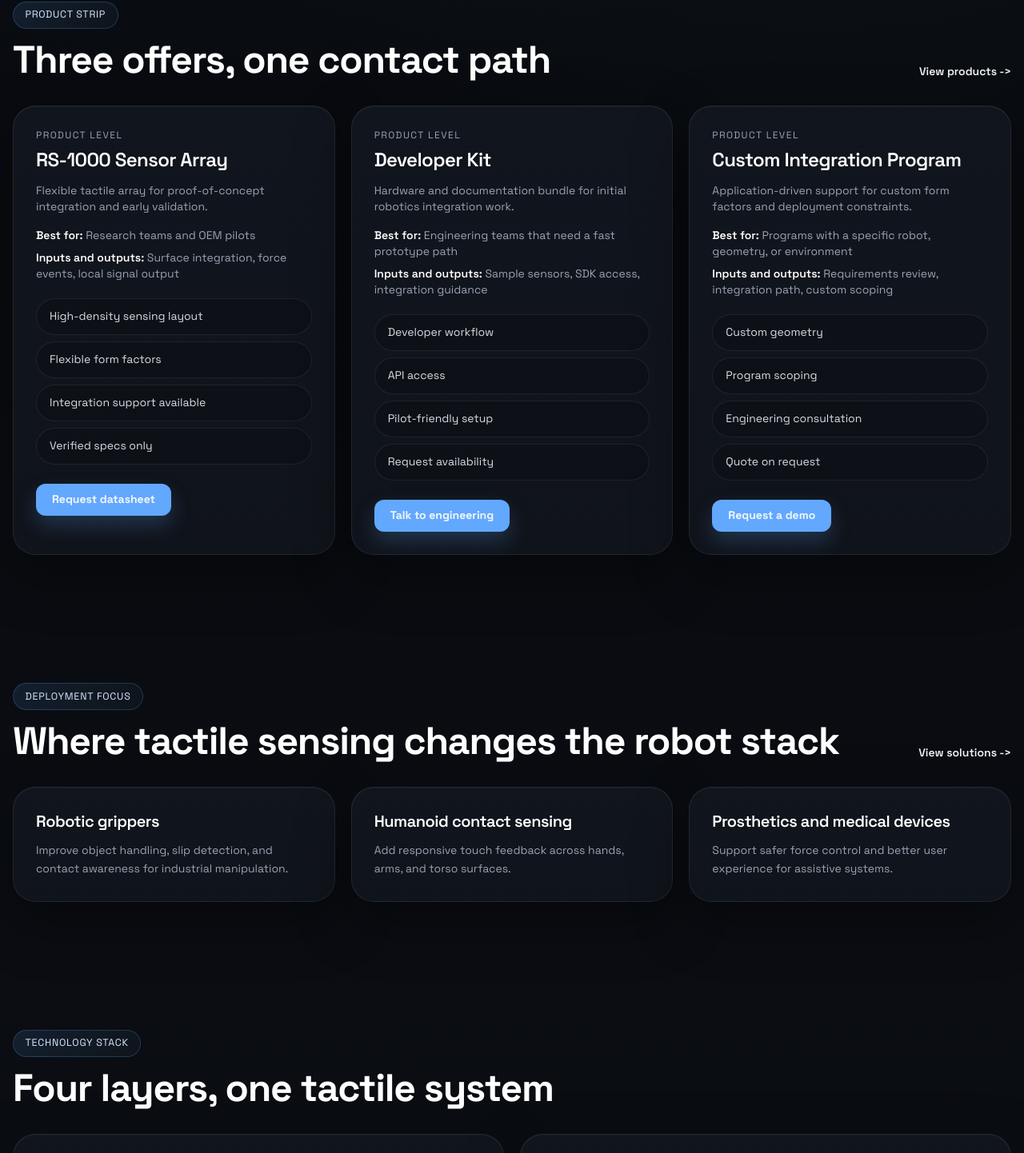
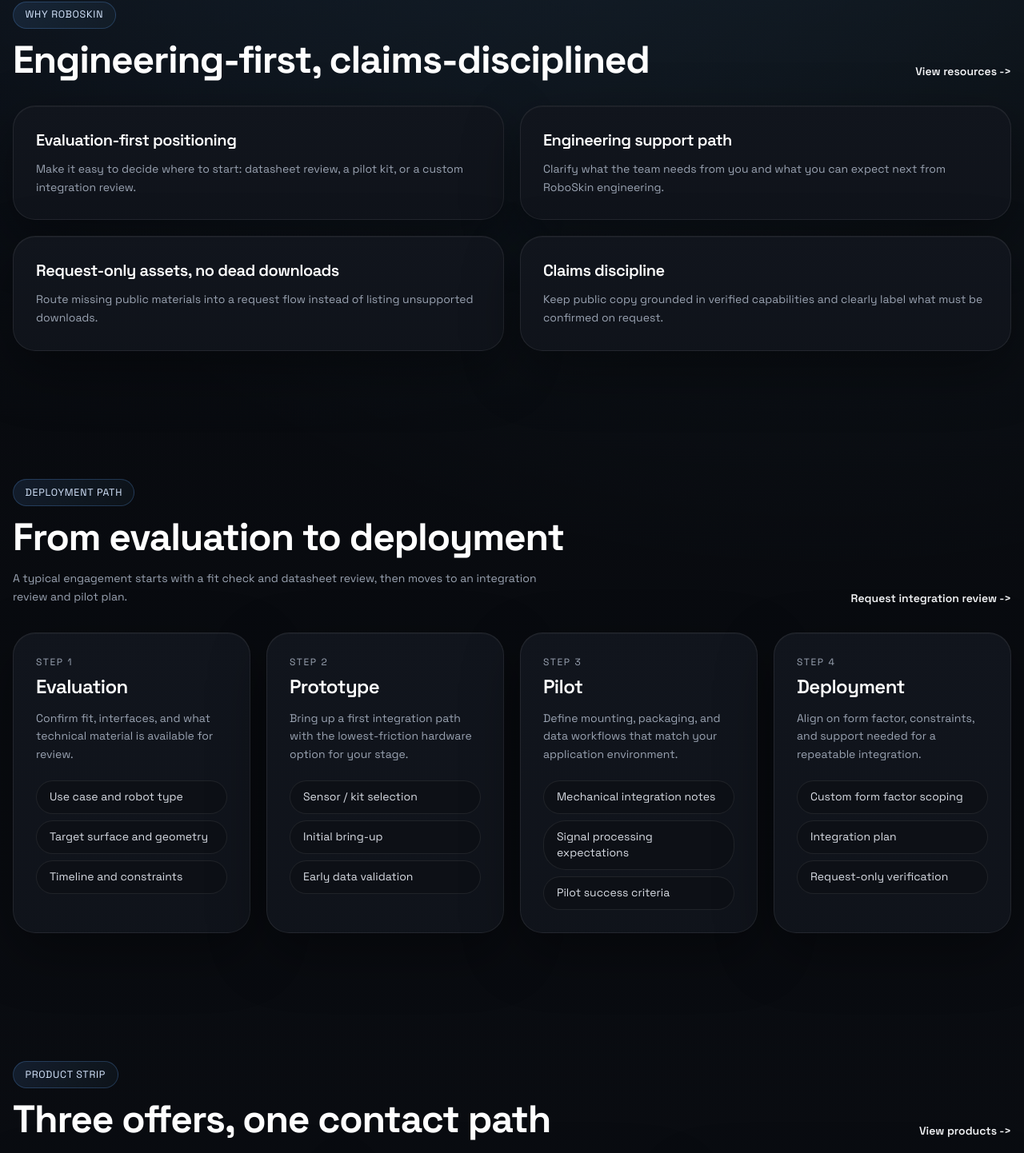
Before and after one commit to 156631890/roboskin.ai, a Next.js app: page / in a window 1280 px wide. Shown: the part 1177-2619 px from the top of the page at 80% size. Built offline with nearby package versions, Linux system fonts and the light colour scheme.

Commit message:
Expand homepage with proof points and deployment path

```diff
--- a/src/app/page.tsx
+++ b/src/app/page.tsx
@@ -1,5 +1,5 @@
 import Link from 'next/link';
-import { homeStats, homeUseCases, productCards, site, technologyLayers } from '@/content/site';
+import { homeProofPoints, homeStats, homeUseCases, productCards, site, technologyLayers } from '@/content/site';
 
 export default function Home() {
   return (
@@ -12,7 +12,7 @@
               Precision tactile hardware for robots that need real touch.
             </h1>
             <p className="mt-6 max-w-xl text-lg leading-relaxed text-[#9aa3b2]">
-              High-density pressure sensing arrays, integration support, and custom form factors for research teams and OEM programs.
+              For robotics teams evaluating tactile sensing: compare the sensor array, developer kit, and custom integration program, then request the right next step.
             </p>
             <div className="mt-9 flex flex-wrap gap-4">
               <Link
@@ -105,6 +105,88 @@
         <div className="container-shell">
           <div className="mb-8 flex flex-wrap items-end justify-between gap-4">
             <div>
+              <span className="eyebrow">Why RoboSkin</span>
+              <h2 className="mt-4 text-3xl font-bold tracking-tight text-white md:text-5xl">Engineering-first, claims-disciplined</h2>
+            </div>
+            <Link href="/resources" className="text-sm font-semibold text-[#62a8ff] hover:text-[#7dd3fc]">
+              View resources {'->'}
+            </Link>
+          </div>
+
+          <div className="grid gap-5 md:grid-cols-2">
+            {homeProofPoints.map((item, idx) => (
+              <article key={item.title} className="glass-card reveal p-7" style={{ animationDelay: `${idx * 0.06}s` }}>
+                <h3 className="text-xl font-semibold tracking-tight text-white">{item.title}</h3>
+                <p className="mt-3 text-sm leading-relaxed text-[#9aa3b2]">{item.description}</p>
+              </article>
+            ))}
+          </div>
+        </div>
+      </section>
+
+      <section className="py-14 md:py-20">
+        <div className="container-shell">
+          <div className="mb-8 flex flex-wrap items-end justify-between gap-4">
+            <div>
+              <span className="eyebrow">Deployment path</span>
+              <h2 className="mt-4 text-3xl font-bold tracking-tight text-white md:text-5xl">From evaluation to deployment</h2>
+              <p className="mt-4 max-w-2xl text-sm leading-relaxed text-[#9aa3b2]">
+                A typical engagement starts with a fit check and datasheet review, then moves to an integration review and pilot plan.
+              </p>
+            </div>
+            <Link href="/contact?requestType=integration" className="text-sm font-semibold text-[#62a8ff] hover:text-[#7dd3fc]">
+              Request integration review {'->'}
+            </Link>
+          </div>
+
+          <div className="grid gap-5 md:grid-cols-2 lg:grid-cols-4">
+            {[
+              {
+                step: 'Step 1',
+                title: 'Evaluation',
+                body: 'Confirm fit, interfaces, and what technical material is available for review.',
+                bullets: ['Use case and robot type', 'Target surface and geometry', 'Timeline and constraints'],
+              },
+              {
+                step: 'Step 2',
+                title: 'Prototype',
+                body: 'Bring up a first integration path with the lowest-friction hardware option for your stage.',
+                bullets: ['Sensor / kit selection', 'Initial bring-up', 'Early data validation'],
+              },
+              {
+                step: 'Step 3',
+                title: 'Pilot',
+                body: 'Define mounting, packaging, and data workflows that match your application environment.',
+                bullets: ['Mechanical integration notes', 'Signal processing expectations', 'Pilot success criteria'],
+              },
+              {
+                step: 'Step 4',
+                title: 'Deployment',
+                body: 'Align on form factor, constraints, and support needed for a repeatable integration.',
+                bullets: ['Custom form factor scoping', 'Integration plan', 'Request-only verification'],
+              },
+            ].map((item, idx) => (
+              <article key={item.title} className="glass-card reveal p-7" style={{ animationDelay: `${idx * 0.06}s` }}>
+                <p className="text-xs uppercase tracking-[0.14em] text-[#9aa3b2]">{item.step}</p>
+                <h3 className="mt-2 text-2xl font-semibold tracking-tight text-white">{item.title}</h3>
+                <p className="mt-3 text-sm leading-relaxed text-[#9aa3b2]">{item.body}</p>
+                <ul className="mt-5 space-y-2 text-sm text-[#d8dce4]">
+                  {item.bullets.map((bullet) => (
+                    <li key={bullet} className="rounded-lg border border-white/8 bg-[#0d1016] px-4 py-2.5">
+                      {bullet}
+                    </li>
+                  ))}
+                </ul>
+              </article>
+            ))}
+          </div>
+        </div>
+      </section>
+
+      <section className="py-14 md:py-20">
+        <div className="container-shell">
+          <div className="mb-8 flex flex-wrap items-end justify-between gap-4">
+            <div>
               <span className="eyebrow">Product strip</span>
               <h2 className="mt-4 text-3xl font-bold tracking-tight text-white md:text-5xl">Three offers, one contact path</h2>
             </div>
@@ -118,7 +200,7 @@
                 <p className="text-xs uppercase tracking-[0.12em] text-[#9aa3b2]">Product level</p>
                 <h3 className="mt-2 text-2xl font-semibold tracking-tight text-white">{product.name}</h3>
                 <p className="mt-3 text-sm text-[#9aa3b2]">{product.summary}</p>
-                <p className="mt-4 text-sm text-[#9aa3b2]"><span className="font-semibold text-white">Best for:</span> {product.bestFor}</p>
+                <p className="mt-4 text-sm text-[#9aa3b2]"><span className="font-semibold text-white">Start here if:</span> {product.bestFor}</p>
                 <p className="mt-2 text-sm text-[#9aa3b2]"><span className="font-semibold text-white">Inputs and outputs:</span> {product.inputsOutputs}</p>
                 <ul className="mt-5 space-y-2">
                   {product.specs.map((spec) => (
@@ -139,6 +221,9 @@
                 >
                   {product.cta}
                 </Link>
+                <p className="mt-3 text-xs uppercase tracking-[0.14em] text-[#9aa3b2]">
+                  Next: request technical material or an integration review
+                </p>
               </article>
             ))}
           </div>
@@ -188,19 +273,25 @@
       <section className="pb-20 pt-8">
         <div className="container-shell">
           <div className="rounded-[28px] border border-white/8 bg-[#0b0d12] p-8 text-center md:p-12">
-            <span className="eyebrow border-white/10 bg-white/5 text-white">Need a custom sensor path?</span>
+            <span className="eyebrow border-white/10 bg-white/5 text-white">Ready for an engineering review?</span>
             <h2 className="mx-auto mt-5 max-w-3xl text-3xl font-bold tracking-tight text-white md:text-5xl">
               Share your target application, form factor, and development stage
             </h2>
             <p className="mx-auto mt-4 max-w-2xl text-[#9aa3b2]">
-              We will reply with the most practical next step for integration, evaluation, or a custom program.
+              We will reply with the most practical next step for evaluation, integration, or a custom program.
             </p>
-            <div className="mt-8 flex justify-center">
+            <div className="mt-8 flex flex-wrap justify-center gap-3">
               <Link
                 href="/contact"
                 className="rounded-xl bg-[#62a8ff] px-8 py-3 text-sm font-bold text-white shadow-[0_12px_26px_rgba(98,168,255,0.22)] transition-transform hover:scale-[1.02]"
               >
                 Talk to engineering
+              </Link>
+              <Link
+                href="/contact?requestType=datasheet"
+                className="rounded-xl border border-white/12 bg-white/5 px-8 py-3 text-sm font-semibold text-white transition-colors hover:bg-white/8"
+              >
+                Request datasheet
               </Link>
             </div>
             <p className="mt-4 text-sm text-[#9aa3b2]">
```
